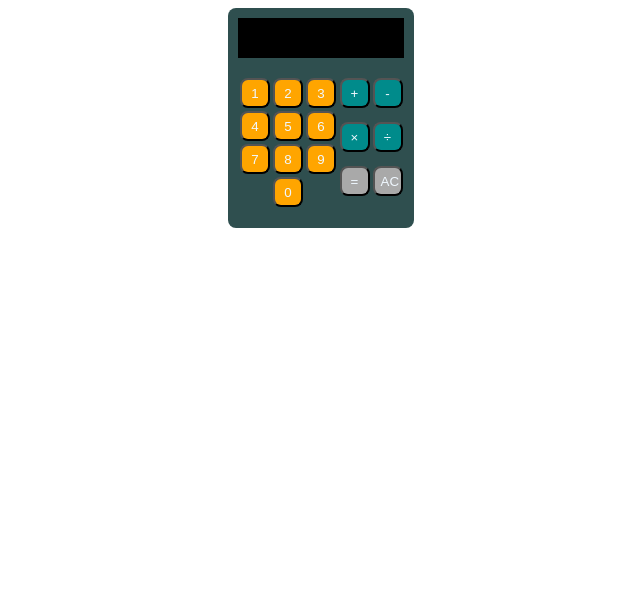
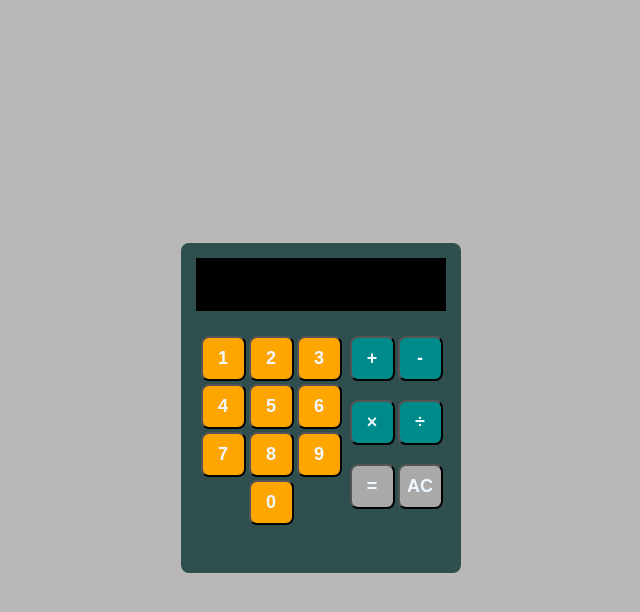
Before and after one commit to Maroosh-Gillani/calculator, a plain HTML site: page index.html in a window 1280 px wide. Shown: the whole page, without its empty margins (319-959 px from the left). Drawn offline with Linux system fonts and the light colour scheme.

Commit message:
Fixed centering, increased calculator size.

```diff
--- a/style.css
+++ b/style.css
@@ -1,24 +1,28 @@
 body {
+    height: 100vh;
     display: flex;
     justify-content: center;
+    align-items: center;
     font-family: 'Segoe UI', Tahoma, Geneva, Verdana, sans-serif;
+    background-color: #b8b8b8;
 }
 
 .container {
     background-color: darkslategray;
-    padding: 10px;
+    padding: 15px;
     border-radius: 8px;
-    height: 200px;
+    height: 300px;
 }
 
 .screen {
     display: flex;
     align-items: center;
-    height: 32px;
+    height: 45px;
     background-color: black;
     color: lightgray;
-    margin-bottom: 20px;
+    margin-bottom: 25px;
     padding: 4px;
+    font-size: larger;
 }
 
 .buttons {
@@ -28,7 +32,7 @@ body {
 .numberButtons {
     display: flex;
     flex-wrap: wrap;
-    width: 100px;
+    width: 150px;
     justify-content: center;
     gap: 3px;
 }
@@ -40,7 +44,7 @@ body {
 .operatorButtons {
     display: flex;
     flex-wrap: wrap;
-    width: 66px;
+    width: 100px;
     justify-content: center;
     gap: 3px;
 }
@@ -50,9 +54,11 @@ body {
 }
 
 button {
-    height: 30px;
-    width: 30px;
+    height: 45px;
+    width: 45px;
     border-radius: 8px;
     color: aliceblue;
     background-color: darkgray;
+    font-size: large;
+    font-weight: bold;
 }
```
